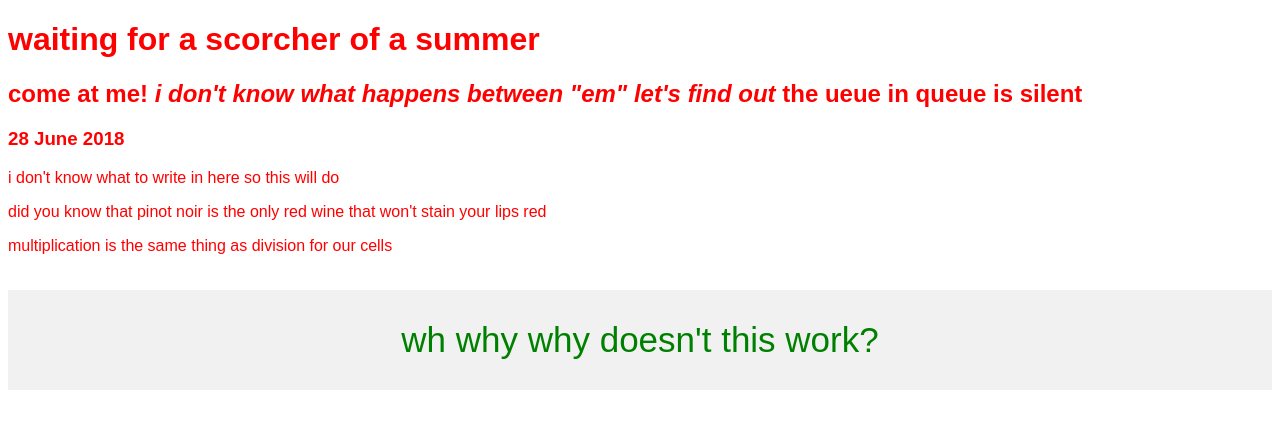
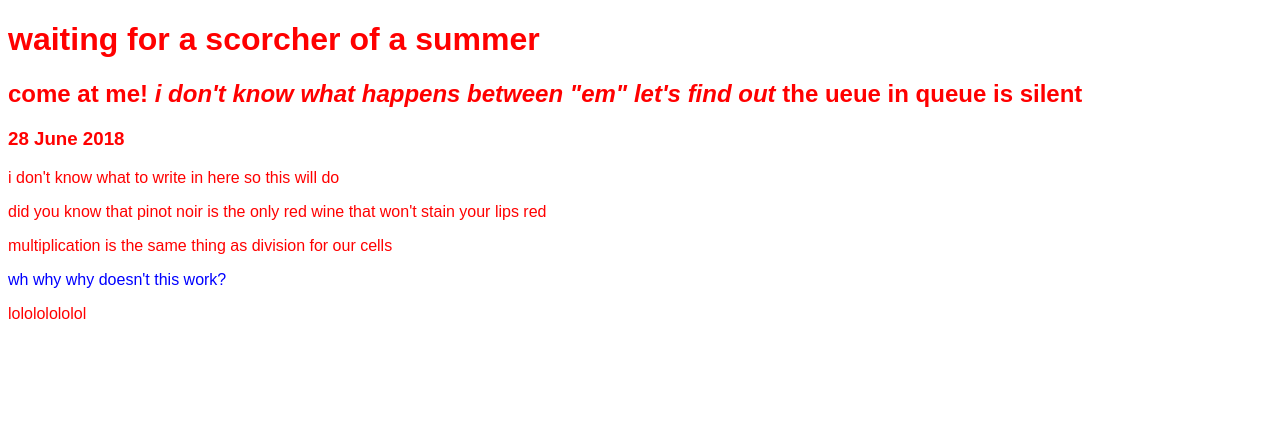
Before and after one commit to lexi-luo/lexi-luo.github.io, a plain HTML site: page index.html in a window 1280 px wide. Drawn offline with Linux system fonts and the light colour scheme.

Commit message:
oiihrokdslncm

```diff
--- a/index.html
+++ b/index.html
@@ -21,9 +21,11 @@
     <p>
       multiplication is the same thing as division for our cells
     </p>
-    <p class="mystyle">wh why why doesn't this work?</p>
+    <p style="color: blue">wh why why doesn't this work?</p>
 
     <!-- this is a comment. -->
+    <footer>lolololololol</footer>
+  </body>
 
-  </body>
+
 </html>
```
